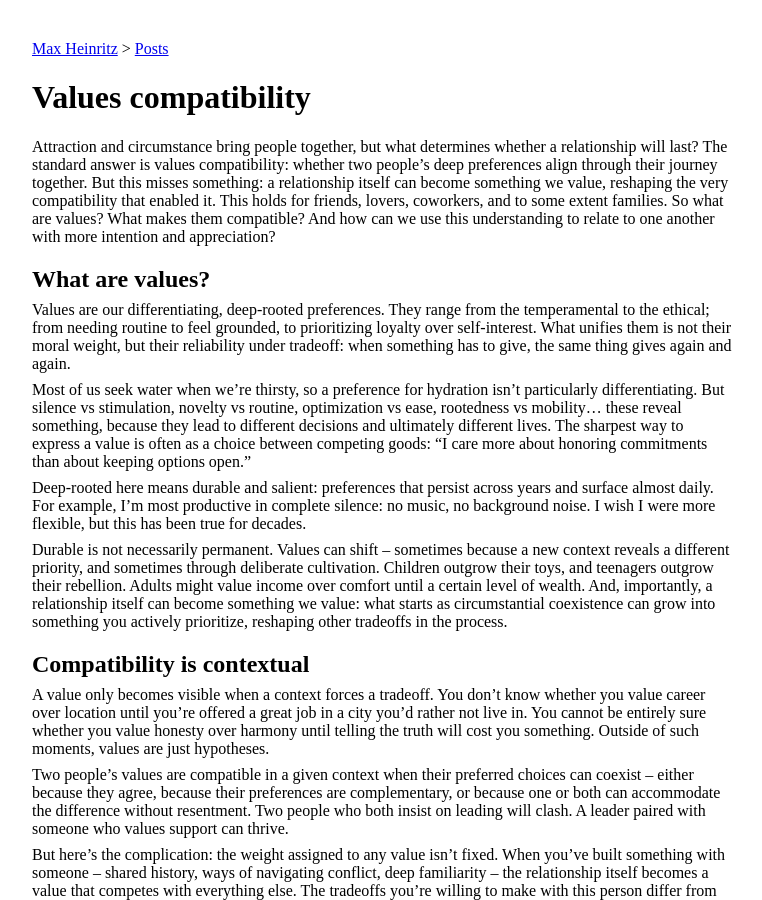
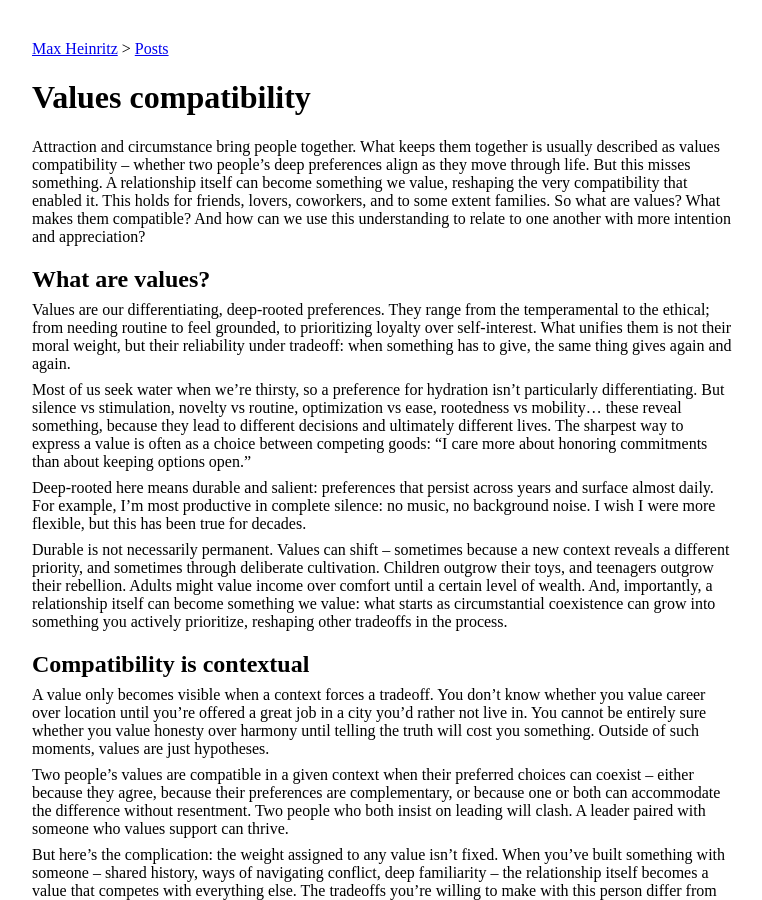
Before and after one commit to maxh/maxheinritz.com, a Jekyll site: the page built from _posts/2026-01-31-values-compatibility.md, in a window 1280 px wide and 900 px high. Shown: the whole window, without its empty margins (108-870 px from the left). Built offline with Jekyll 4.4.1, drawn with Linux system fonts in a browser that asks for light colours.

Commit message:
fix intro

```diff
--- a/_posts/2026-01-31-values-compatibility.md
+++ b/_posts/2026-01-31-values-compatibility.md
@@ -4,7 +4,7 @@ layout: post
 tags: [culture, future]
 ---
 
-Attraction and circumstance bring people together, but what determines whether a relationship will last? The standard answer is values compatibility: whether two people's deep preferences align through their journey together. But this misses something: a relationship itself can become something we value, reshaping the very compatibility that enabled it. This holds for friends, lovers, coworkers, and to some extent families. So what are values? What makes them compatible? And how can we use this understanding to relate to one another with more intention and appreciation?
+Attraction and circumstance bring people together. What keeps them together is usually described as values compatibility -- whether two people's deep preferences align as they move through life. But this misses something. A relationship itself can become something we value, reshaping the very compatibility that enabled it. This holds for friends, lovers, coworkers, and to some extent families. So what are values? What makes them compatible? And how can we use this understanding to relate to one another with more intention and appreciation?
 
 ## What are values?
 
```
